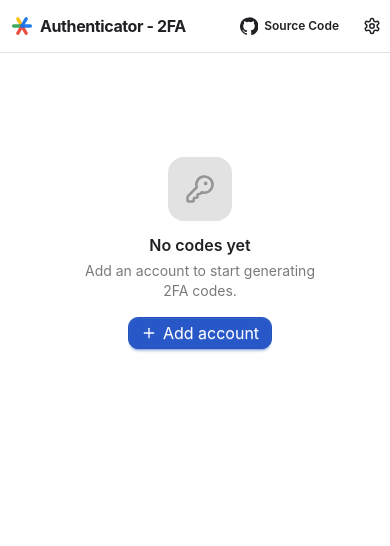
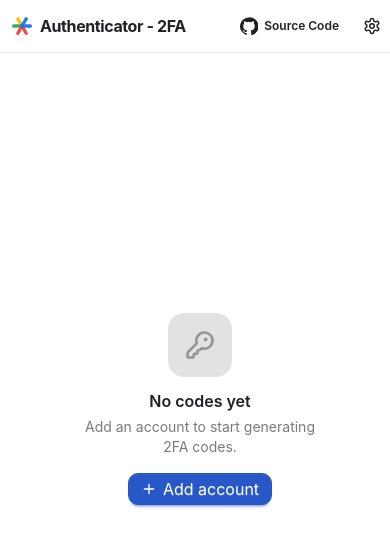
Before and after one commit to VastBlast/authenticator-2fa, a Svelte app: page / in a window 390 px wide. Shown: the top 546 px of the page. Built offline with nearby package versions, Linux system fonts and the light colour scheme; what zxing-wasm would draw is missing.

Commit message:
fix: set responsive sizing (e.g. when opening in side panel on chrome)

```diff
--- a/src/App.svelte
+++ b/src/App.svelte
@@ -776,7 +776,7 @@
 
 <div class="contents" data-theme={vault.settings.theme}>
 <main
-  class="relative flex h-(--auth-popup-height) w-(--auth-popup-width) flex-col overflow-hidden bg-base-100 text-base-content"
+  class="relative flex h-full min-h-0 w-full min-w-0 flex-col overflow-hidden bg-base-100 text-base-content"
 >
   {#if !vault.initialized}
     <div class="grid h-full place-items-center">
--- a/src/app.css
+++ b/src/app.css
@@ -98,11 +98,11 @@
 html,
 body,
 #app {
-  width: var(--auth-popup-width);
+  width: max(var(--auth-popup-width), 100vw);
   min-width: var(--auth-popup-width);
-  height: var(--auth-popup-height);
+  height: max(var(--auth-popup-height), 100vh);
+  height: max(var(--auth-popup-height), 100dvh);
   min-height: var(--auth-popup-height);
-  max-height: var(--auth-popup-height);
   margin: 0;
   background: var(--color-base-100);
 }
```
